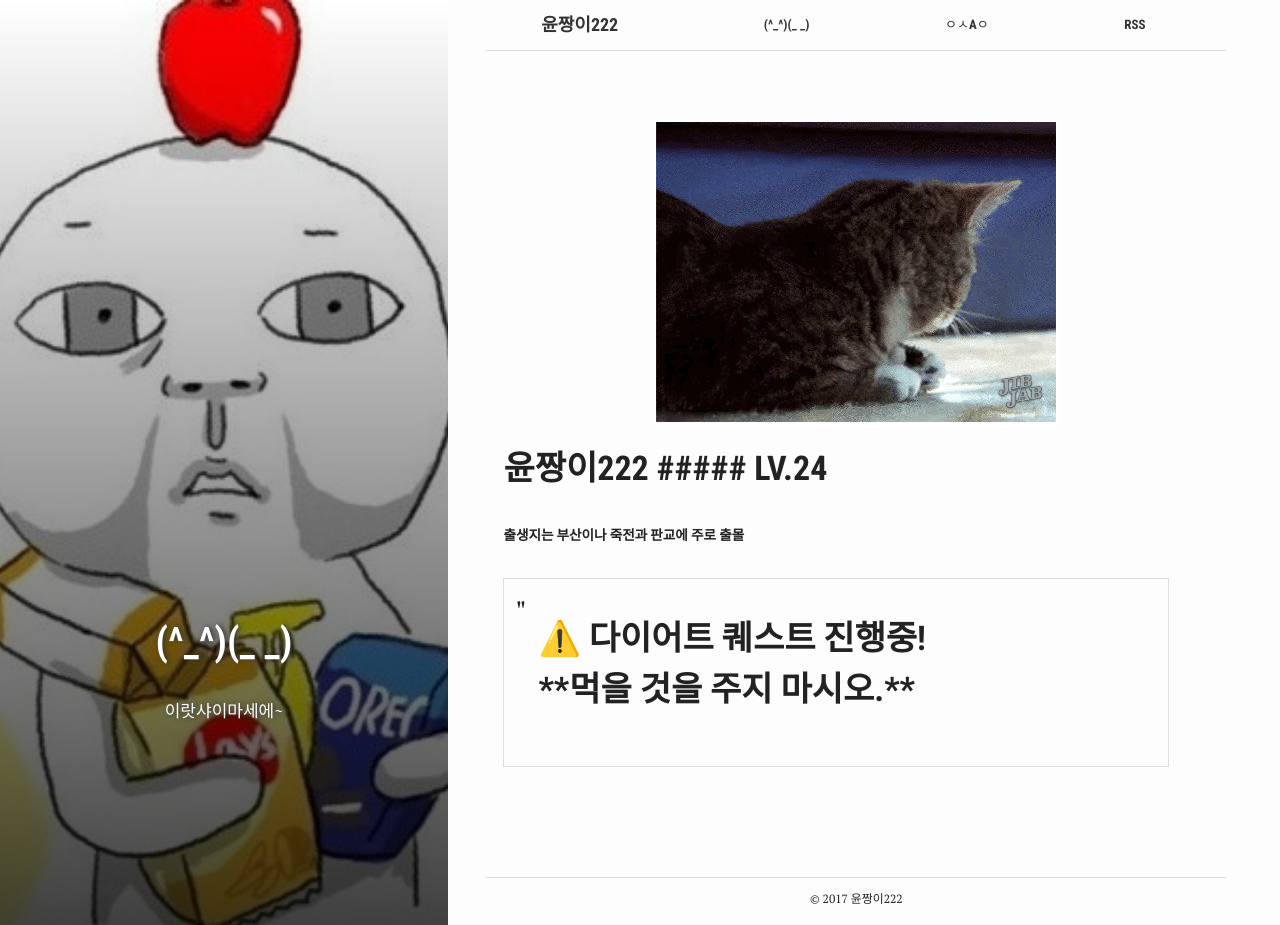
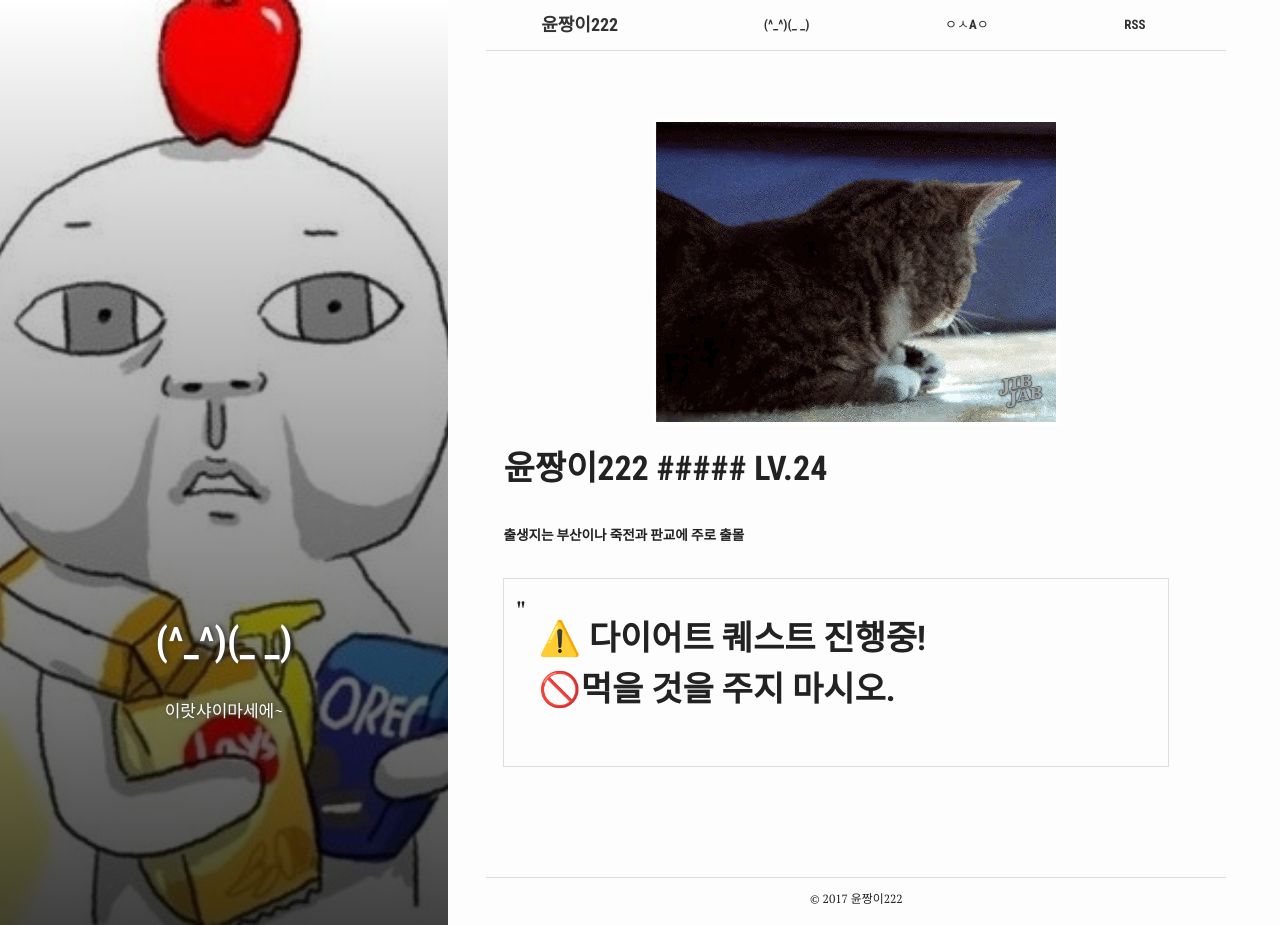
Before and after one commit to yunzzang222/queserasera_zz, a Jekyll site: the page built from (^_^)(_ _).md, in a window 1280 px wide and 925 px high. Built offline with Jekyll 4.4.1, drawn with Linux system fonts in a browser that asks for light colours.

Commit message:
Update (^_^)(_ _).md

```diff
--- a/(^_^)(_ _).md
+++ b/(^_^)(_ _).md
@@ -20,4 +20,4 @@ active: (^_^)(_ _)
 
 <blockquote>
   <p> <h1> ⚠️ 다이어트 퀘스트 진행중! <p>
-  **먹을 것을 주지 마시오.**
+  🚫먹을 것을 주지 마시오.
```
